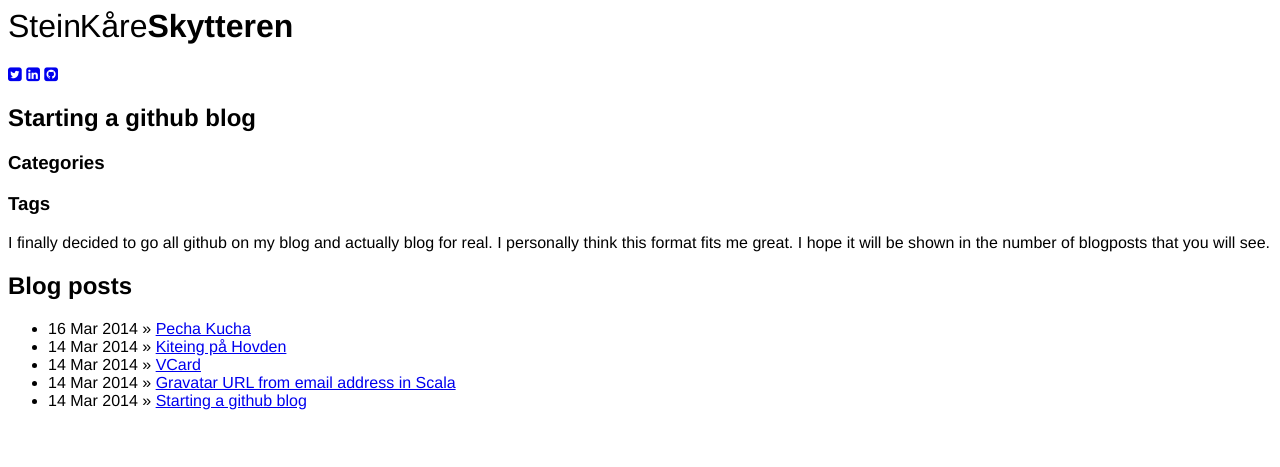
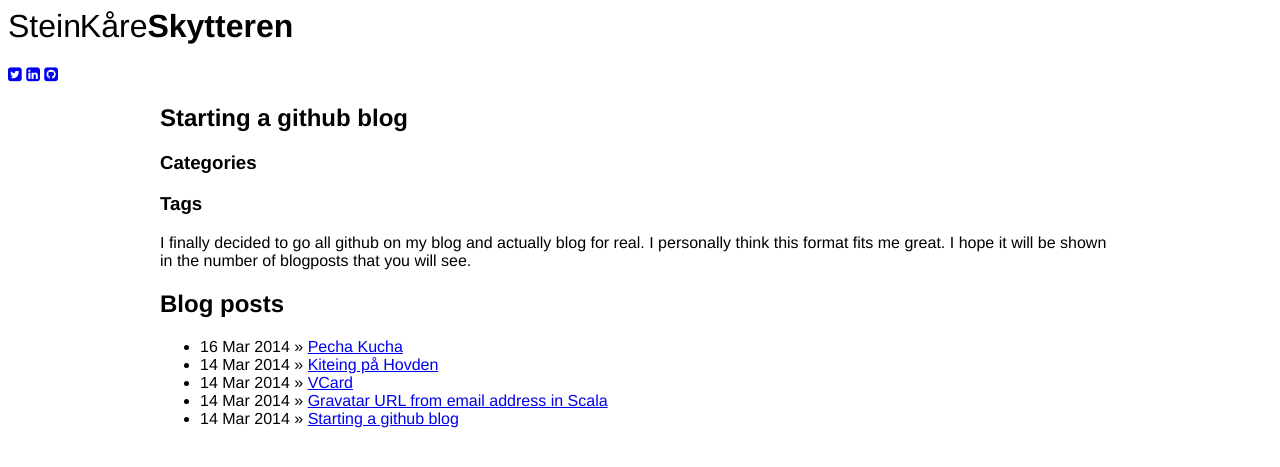
Before and after one commit to skytteren/skytteren.github.io, a Jekyll site: the page built from _posts/2014-03-14-start.md, in a window 1280 px wide. Shown: the top 467 px of the page. Built offline with Jekyll 4.4.1, drawn with Linux system fonts in a browser that asks for light colours; nearby versions of some CDN libraries; Markdown is read by kramdown in place of the engine named in the settings.

Commit message:
Update post.html

```diff
--- a/_layouts/post.html
+++ b/_layouts/post.html
@@ -6,7 +6,7 @@
   </head>
   <body>
     {% include header.html %}
-    <section>
+    <section class="container">
       <h1>{{ page.title }}</h1>
       <div>
         <h3>Categories</h3>
@@ -20,7 +20,7 @@
       </div>
       {{ content }}
     </section>
-    <aside>
+    <aside class="container">
       <h2>Blog posts</h2>
       <ul class="posts">
         {% for post in site.posts %}
@@ -28,7 +28,7 @@
         {% endfor %}
       </ul>
     </aside>
-    <footer>
+    <footer class="container">
     </footer>
   </body>
 </html>
```
